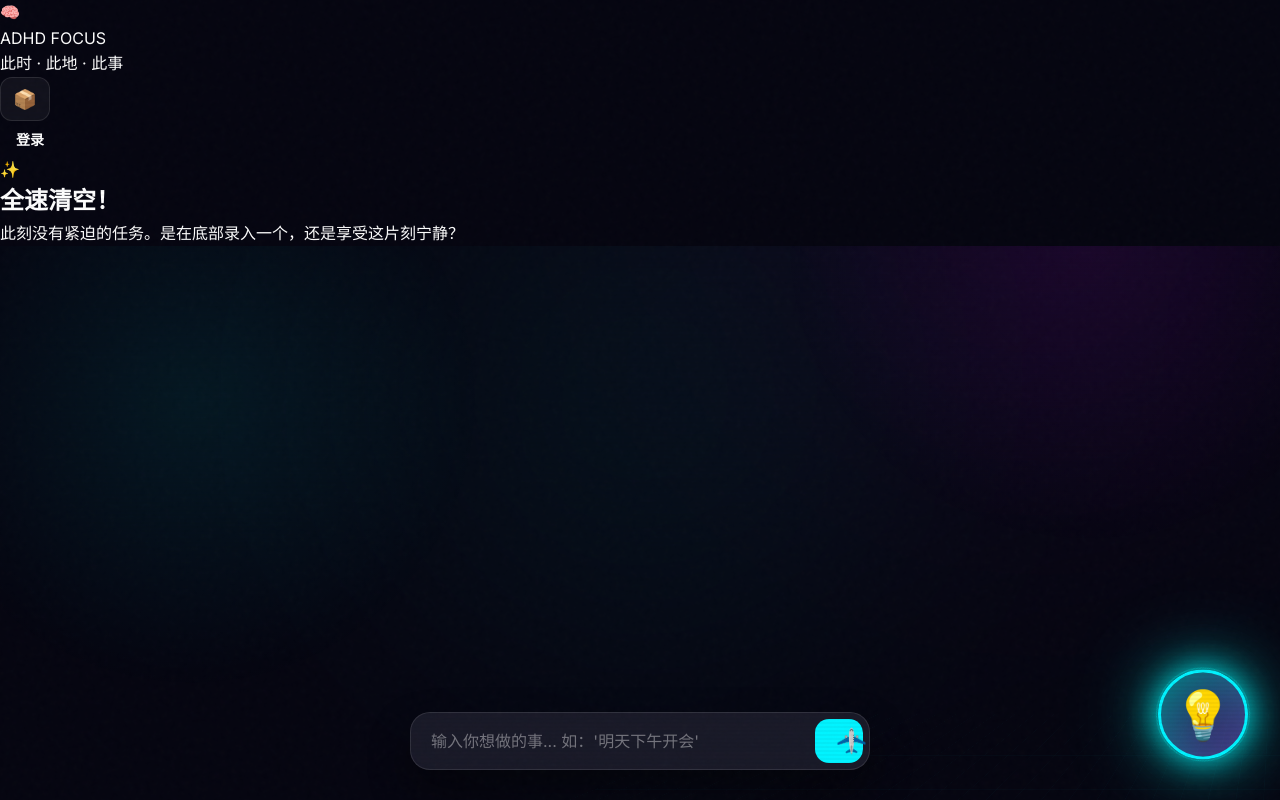
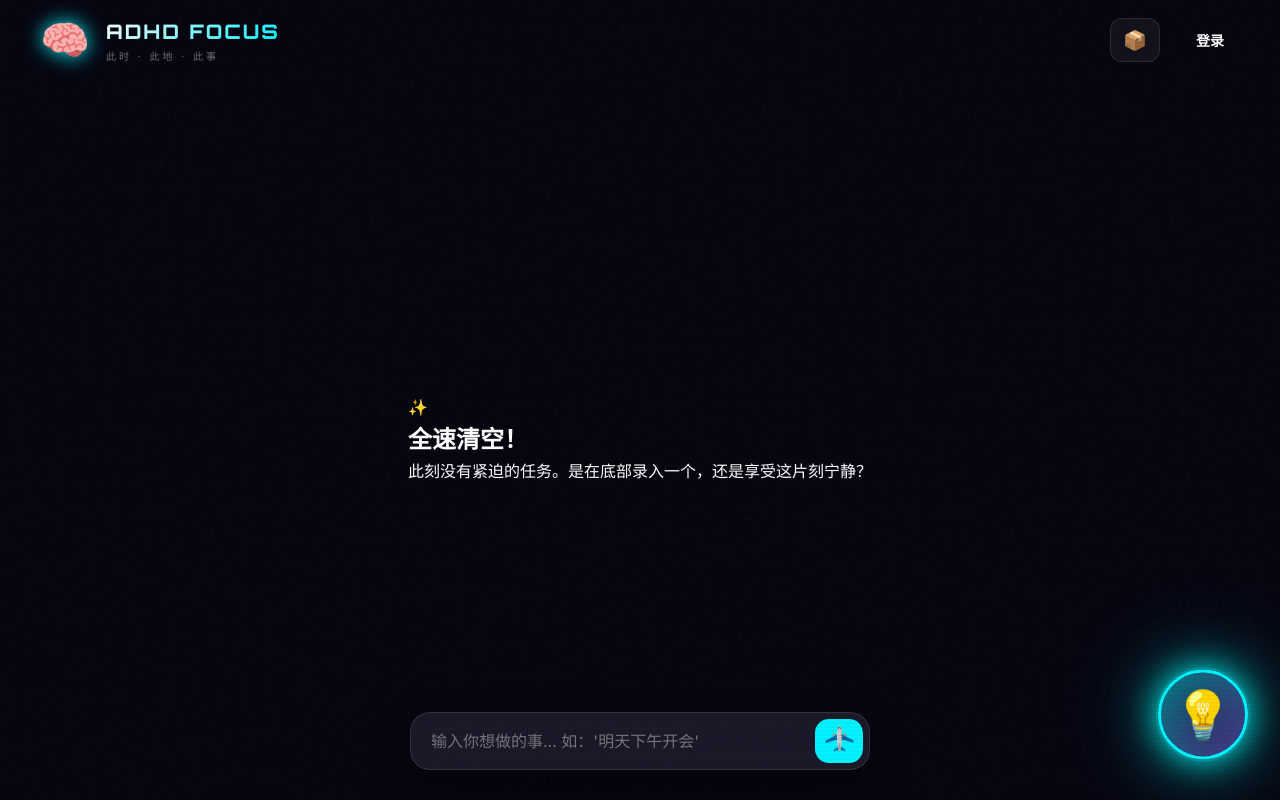
Before and after one commit to RoyalZJT/adhd-assistant, a React (Vite) app: page / in a window 1280 px wide. Built offline with nearby package versions, Linux system fonts and the light colour scheme.

Commit message:
fix: 修复首页布局对齐与视觉对齐问题

```diff
--- a/src/App.css
+++ b/src/App.css
@@ -1,8 +1,80 @@
+/* 基础布局 */
+.app {
+    min-height: 100vh;
+    display: flex;
+    flex-direction: column;
+    position: relative;
+    color: #fff;
+    font-family: 'Inter', system-ui, -apple-system, sans-serif;
+}
+
 /* 专注模式核心容器 */
 .app.focus-mode {
     background: #050510;
+    overflow: hidden;
+}
+
+/* 顶部导航 - 赛博对齐版 */
+.app-header {
+    height: 80px;
+    padding: 0 40px;
+    display: flex;
+    align-items: center;
+    justify-content: space-between;
+    position: relative;
+    z-index: 100;
+}
+
+.app-logo {
+    display: flex;
+    align-items: center;
+    gap: 16px;
+}
+
+.app-logo-icon {
+    font-size: 40px;
+    filter: drop-shadow(0 0 10px var(--neon-cyan));
+}
+
+.app-logo-text-group {
+    display: flex;
+    flex-direction: column;
+}
+
+.app-logo-text {
+    font-family: var(--font-display);
+    font-size: 20px;
+    font-weight: 800;
+    letter-spacing: 0.1em;
+    background: linear-gradient(135deg, #fff 0%, var(--neon-cyan) 100%);
+    -webkit-background-clip: text;
+    -webkit-text-fill-color: transparent;
+    background-clip: text;
+}
+
+.app-subtitle {
+    font-size: 10px;
+    color: var(--text-secondary);
+    letter-spacing: 0.3em;
+    text-transform: uppercase;
+    opacity: 0.6;
+}
+
+.header-actions {
+    display: flex;
+    align-items: center;
+    gap: 20px;
+}
+
+/* 主内容区居中逻辑 */
+.app-main {
+    flex: 1;
+    display: flex;
+    align-items: center;
     justify-content: center;
-    overflow: hidden;
+    padding: 20px;
+    position: relative;
+    z-index: 10;
 }
 
 /* 动态扭曲背景 - 降低焦虑的流动感 */
@@ -230,6 +302,9 @@
     font-size: 20px;
     cursor: pointer;
     transition: transform 0.2s;
+    display: flex;
+    align-items: center;
+    justify-content: center;
 }
 
 .chat-send-btn:hover {
```
